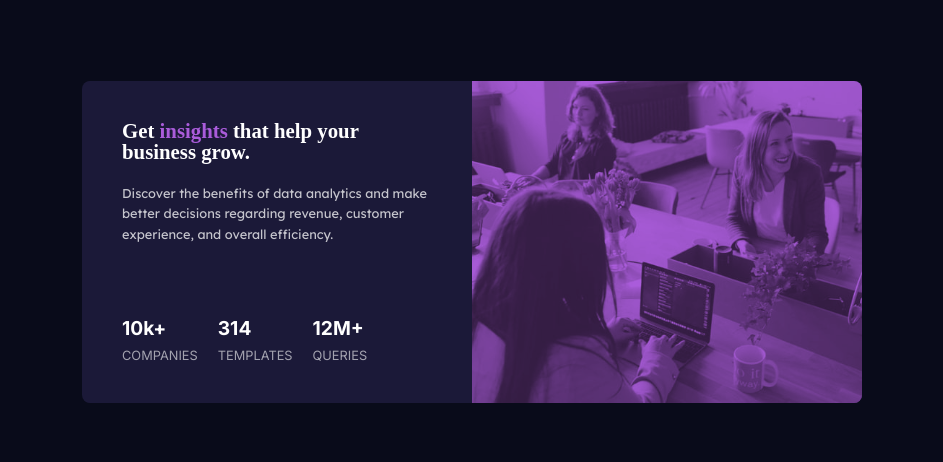
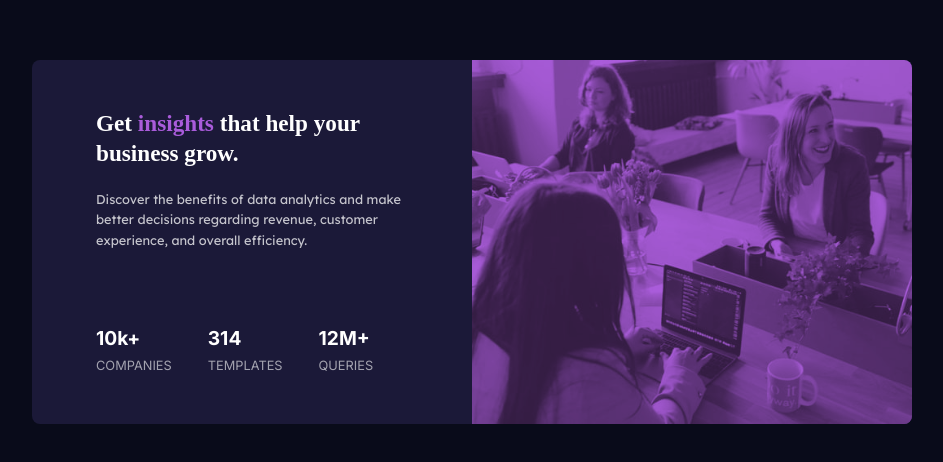
Before and after one commit to FrontEndHighRoller/stats-preview-card-component, a plain HTML site: page index.html in a window 1280 px wide. Shown: the part 158-620 px from the top of the page, without its empty margins (168-1111 px from the left). Drawn offline with Linux system fonts and the light colour scheme.

Commit message:
Update styles.css

```diff
--- a/styles.css
+++ b/styles.css
@@ -3,6 +3,8 @@
 *::before,
 *::after {
   box-sizing: border-box;
+  padding: 0;
+  margin: 0;
 }
 
 body,
@@ -49,10 +51,6 @@ picture {
   --Slightly-transparent-paragraph: hsla(0, 0%, 100%, 0.6); /* (stat headings)*/
 }
 
-footer {
-  display: none;
-}
-
 body {
   display: flex;
   justify-content: center;
@@ -65,9 +63,9 @@ body {
 
 .container {
   background-color: var(--Dark-desaturated-blue);
-  border-radius: 8px;
+  border-radius: 0.5rem;
   overflow: hidden;
-  margin: 40px 20px;
+  margin: 2.5rem 1.25rem;
   display: flex;
   flex-direction: column;
   text-align: center;
@@ -76,7 +74,7 @@ body {
 .content_subcontainer {
   display: flex;
   flex-direction: column;
-  padding: 2.5rem;
+  padding: 2rem;
   color: var(--White);
 }
 
@@ -96,8 +94,8 @@ body {
 
 /* styling*/
 h1 {
-  line-height: 1em;
-  font-size: 1.3rem;
+  line-height: 1.3em;
+  font-size: 1.45rem;
 }
 
 span {
@@ -105,7 +103,7 @@ span {
 }
 
 .first_paragraph {
-  margin: 20px 0 20px 0;
+  margin: 1.25rem 1rem;
   font-family: "Lexend Deca";
   color: var(--Slightly-transparent-paragraph-main);
   line-height: 1.6em;
@@ -116,7 +114,7 @@ span {
   display: flex;
   flex-direction: column;
   list-style-type: none;
-  row-gap: 20px;
+  row-gap: 1.25rem;
   padding: 0;
 }
 
@@ -144,7 +142,7 @@ span {
 @media (min-width: 43.75rem) {
   .container {
     flex-direction: row;
-    max-width: 780px;
+    max-width: 55rem;
     margin: 0;
   }
 
@@ -160,11 +158,16 @@ span {
   .content_subcontainer {
     flex: 0 0 50%;
     text-align: left;
+    padding: 3rem 4rem 3.2rem;
+  }
+
+  .first_paragraph {
+    margin: 1.25rem 0;
   }
 
   .stats_group {
     flex-direction: row;
-    column-gap: 20px;
+    column-gap: 2.25rem;
     margin: 0;
     margin-top: auto;
   }
```
